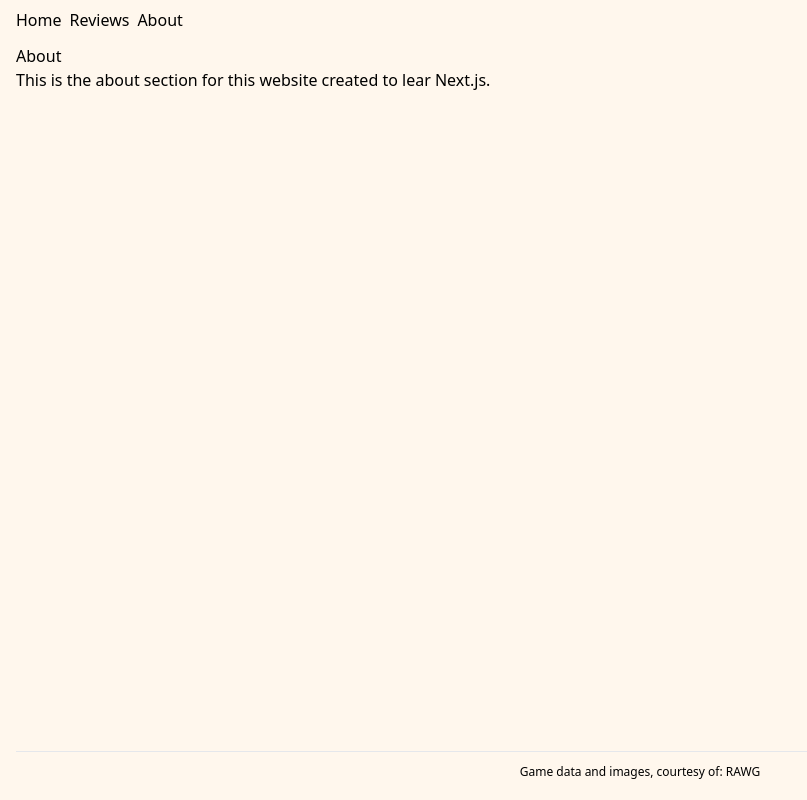
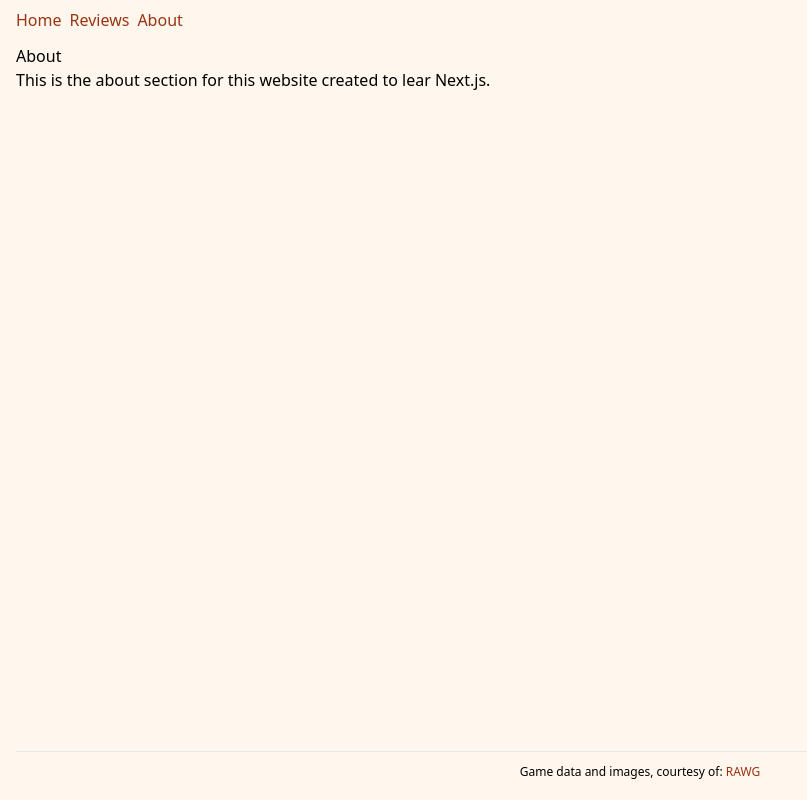
Before and after one commit to patriciacostadacruz/next-reviews-app, a Next.js app: page /about in a window 1280 px wide. Shown: the whole page, without its empty margins (0-807 px from the left). Built offline with nearby package versions, Linux system fonts and the light colour scheme.

Commit message:
Adds extra links styling

```diff
--- a/app/layout.tsx
+++ b/app/layout.tsx
@@ -1,6 +1,6 @@
 import type { ReactNode } from 'react';
+import Navbar from '../components/Navbar';
 import './globals.css';
-import Navbar from '../components/Navbar';
 
 interface RootProps {
   children: ReactNode;
@@ -16,7 +16,11 @@ export default function RootLayout({ children }: RootProps) {
         <main className="grow py-3">{children}</main>
         <footer className="border-t py-3 text-center text-xs">
           Game data and images, courtesy of:{' '}
-          <a href="https://rawg.io/" target="blank">
+          <a
+            href="https://rawg.io/"
+            target="blank"
+            className="text-orange-800 hover:underline"
+          >
             RAWG
           </a>
         </footer>
--- a/components/Navbar.tsx
+++ b/components/Navbar.tsx
@@ -5,14 +5,20 @@ export default function Navbar() {
     <nav>
       <ul className="flex gap-2">
         <li>
-          <Link href="/">Home</Link>
+          <Link href="/" className="text-orange-800 hover:underline">
+            Home
+          </Link>
         </li>
         <li>
-          <Link href="/reviews">Reviews</Link>
+          <Link href="/reviews" className="text-orange-800 hover:underline">
+            Reviews
+          </Link>
         </li>
         <li>
           {/* argument prefetch={false} can be added to the Link - allows to avoid prefecthing the doc in prod builds */}
-          <Link href="/about">About</Link>
+          <Link href="/about" className="text-orange-800 hover:underline">
+            About
+          </Link>
         </li>
       </ul>
     </nav>
```
